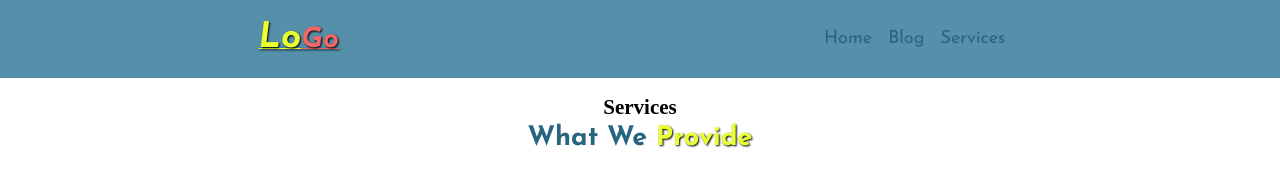
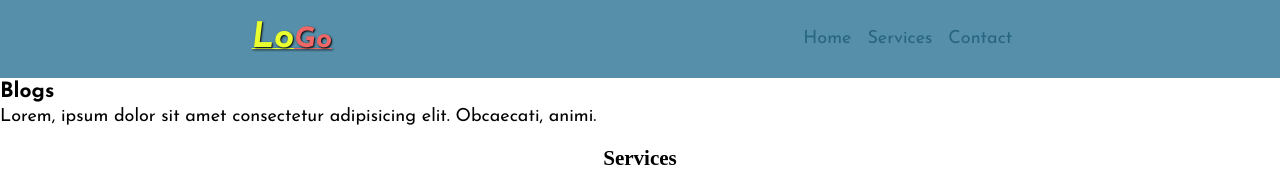
Before and after one commit to Rakib-SG/my-line, a plain HTML site: page index.html in a window 1280 px wide. Shown: the top 169 px of the page. Drawn offline with nearby package versions, Linux system fonts and the light colour scheme; a web font is replaced by a local one.

Commit message:
new text and link update

```diff
--- a/index.html
+++ b/index.html
@@ -18,9 +18,9 @@
         <nav>
             <h2 class="logo"><a href="index.html"><span>Lo</span><span>Go</span></a></h2>
             <ul>
-                <li><a href="#">Home</a></li>
-                <li><a href="#">Blog</a></li>
-                <li><a href="#">Services</a></li>
+                <li><a href="#home">Home</a></li>
+                <li><a href="#services">Services</a></li>
+                <li><a href="#contact">Contact</a></li>
             </ul>
         </nav>
     </header>
@@ -28,6 +28,15 @@
 
 
     <main>
+
+        <section id="blog">
+            <article class="blog-container">
+                <div class="content">
+                    <h1>Blogs</h1>
+                    <p>Lorem, ipsum dolor sit amet consectetur adipisicing elit. Obcaecati, animi.</p>
+                </div>
+            </article>
+        </section>
 
         <section id="services">
             <h3 class="section-title">Services</h3>
```
